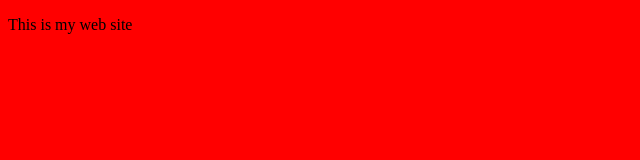
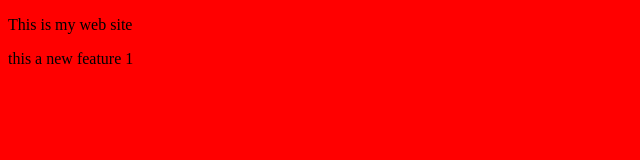
Before and after one commit to sumant-kumar-chandrawanshi/HTML-Repo, a plain HTML site: page index.html in a window 1280 px wide. Shown: the whole page, without its empty margins (0-640 px from the left). Drawn offline with Linux system fonts and the light colour scheme.

Commit message:
Add new feature 1

```diff
--- a/index.html
+++ b/index.html
@@ -8,5 +8,6 @@
 </head>
 <body>
     <p>This is my web site</p>
+    <p>this a new feature 1</p>
 </body>
 </html>
```
